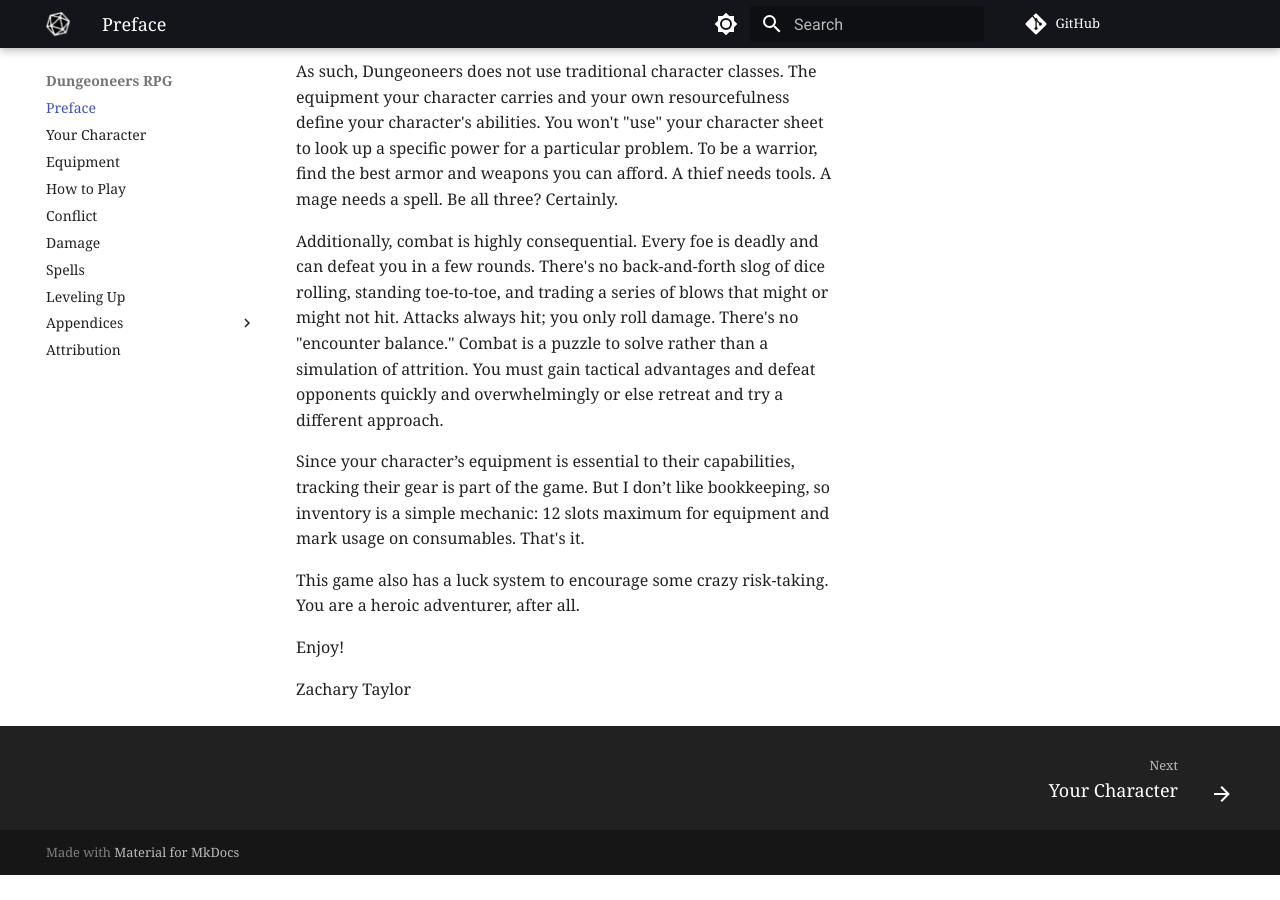
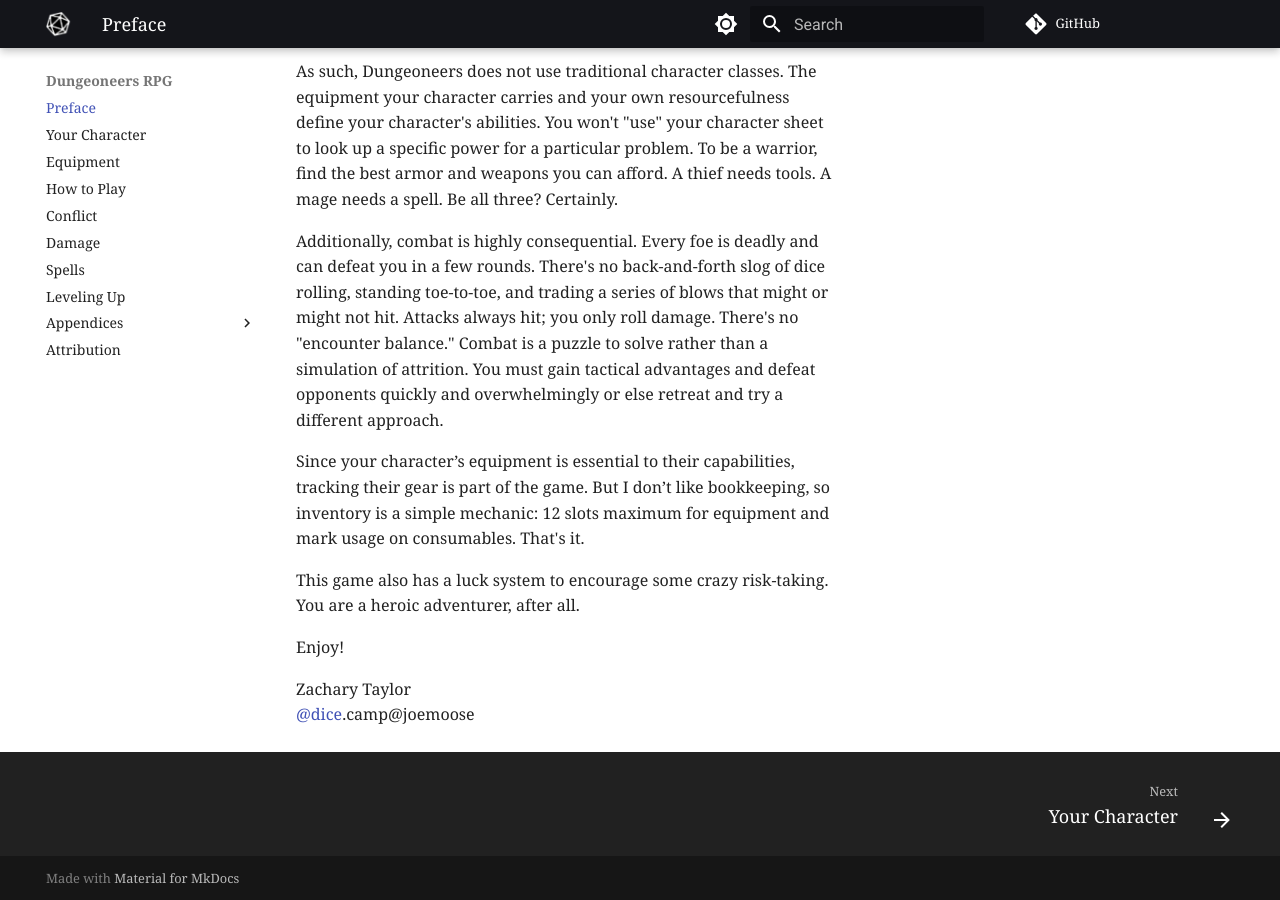
Before and after one commit to joemoose/dungeoneers.d20, an MkDocs documentation site: the page built from docs/index.md, in a window 1280 px wide and 900 px high, scrolled down 806 px. Built offline with MkDocs 1.6.1 and Material for MkDocs 9.7.7, drawn with Linux system fonts in a browser that asks for light colours; comment, search, counter and statistics services are not loaded; before the commit the page ends 1681 px from its top, so only the background shows below that.

Commit message:
Update index.md

```diff
--- a/docs/index.md
+++ b/docs/index.md
@@ -27,3 +27,4 @@ This game also has a luck system to encourage some crazy risk-taking. You are a
 Enjoy!
 
 Zachary Taylor
+@dice.camp@joemoose
```
